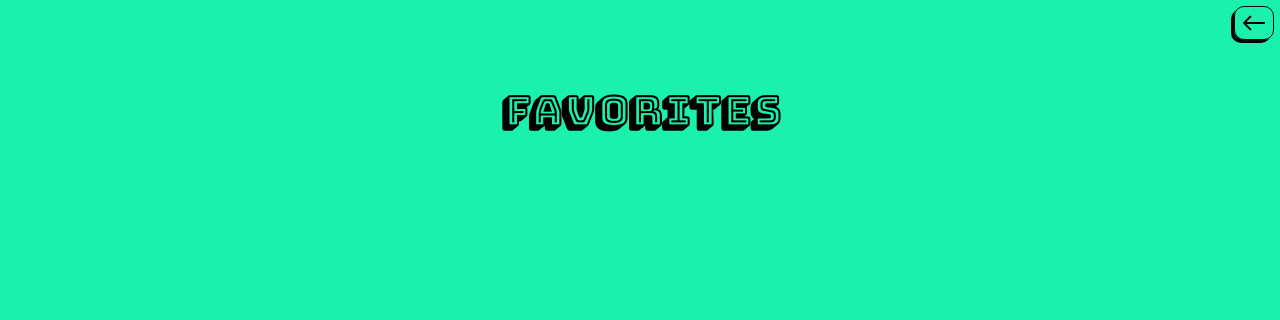
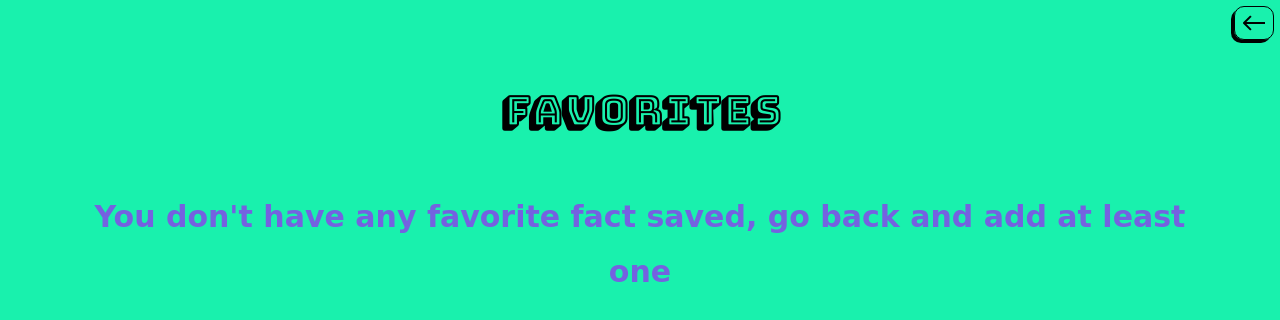
Before and after one commit to MAlexGG/testing-fetch, a website with bundled scripts: page index.html in a window 1280 px wide. Both pictures are taken after a click on the element 1254 px from the left and 23 px from the top of the page. Built offline with nearby package versions, Linux system fonts and the light colour scheme; a web font is replaced by a local one.

Commit message:
conditional added in print favorites

```diff
--- a/css/favoritesPage.css
+++ b/css/favoritesPage.css
@@ -20,6 +20,16 @@ h2 {
     line-height: 55px;
     margin-bottom: 15px;
     margin-top: 20px;
+}
+
+h3 {
+    font-family: var(--font-main);
+    font-size: 30px;
+    text-align: center;
+    line-height: 55px;
+    margin-bottom: 15px;
+    margin-top: 20px;
+    color: var(--color-secondary);
 }
 
 #fav-facts {
--- a/src/favorites.js
+++ b/src/favorites.js
@@ -6,9 +6,8 @@ export function addFavorite(data){
 };
 
 export function printFavorites(){
-    for (const key in favoritesList) {
-        if (favoritesList) {
-            console.log(favoritesList[key])
+    if (favoritesList) {
+        for (const key in favoritesList) {
             const favFacts = document.getElementById('fav-facts');
             favFacts.innerHTML +=
             `<div class="ctFav">
@@ -16,6 +15,11 @@ export function printFavorites(){
                 <p>${favoritesList[key]}</p>
             </div>`
         };
+    };
+    if(favoritesList.length == 0){
+        const favFacts = document.getElementById('fav-facts');
+        favFacts.innerHTML +=
+        `<h3>You don't have any favorite fact saved, go back and add at least one</h3>`
     };
 };
 
```
